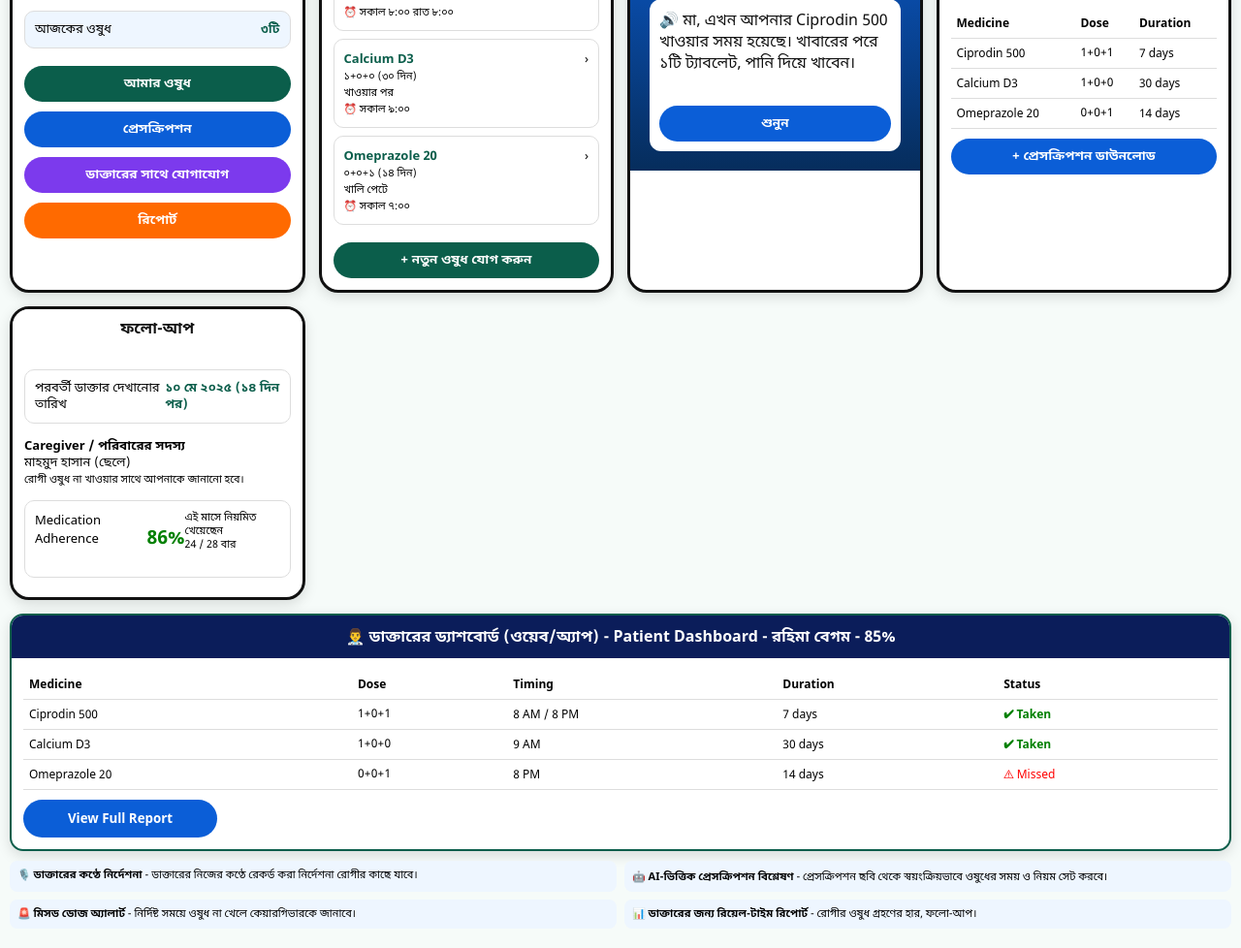
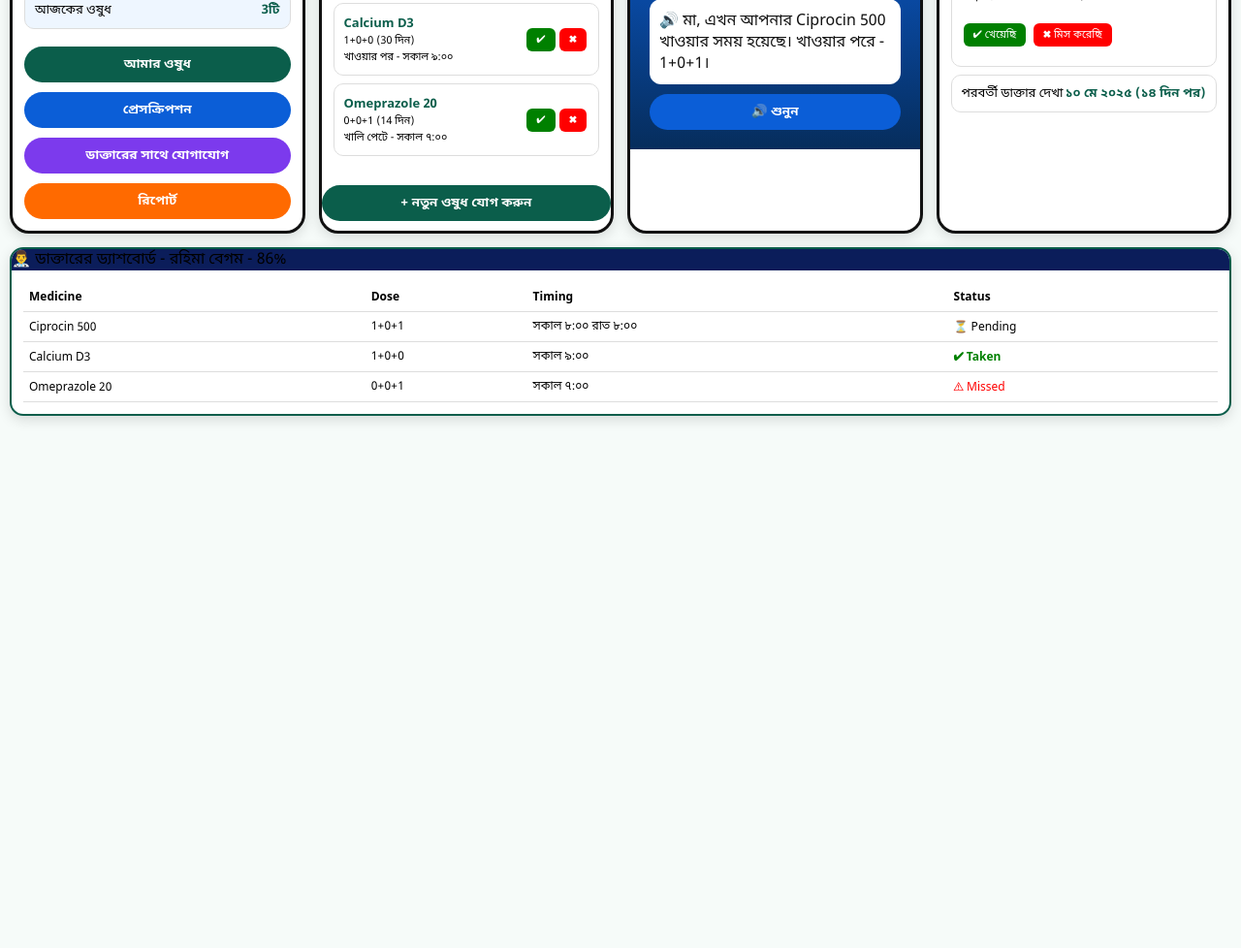
Before and after one commit to neurogripxx-collab/medivoice.bd, a plain HTML site: page index.html in a window 1280 px wide. Shown: the part 275-1253 px from the top of the page at 97% size. After the commit the page ends 800 px from the top, so only its background shows below. Drawn offline with Linux system fonts and the light colour scheme.

Commit message:
Update index.html

```diff
--- a/index.html
+++ b/index.html
@@ -1,30 +1,31 @@
 <!DOCTYPE html>
 <html lang="bn">
 <head>
-<meta charset="UTF-8"><meta name="viewport" content="width=device-width,initial-scale=1">
-<title>MediCare RxVoice - Final</title>
+<meta charset="UTF-8">
+<meta name="viewport" content="width=device-width,initial-scale=1">
+<title>MediCare RxVoice - Final PRO</title>
 <style>
 *{box-sizing:border-box;font-family:'Noto Sans Bengali',system-ui}
 body{margin:0;background:#f6fbf9;padding:10px}
 .top{display:flex;align-items:center;gap:10px;background:#fff;padding:12px;border-radius:12px;box-shadow:0 2px 8px #0001}
-.top h2{margin:0;color:#0b5e4b} .top b{color:#0b5ed7}
-.flow{display:flex;justify-content:space-between;background:#fff;padding:10px;border-radius:10px;margin:10px 0;font-size:12px;font-weight:700}
+.top h2{margin:0;color:#0b5e4b}
+.flow{display:flex;justify-content:space-between;background:#fff;padding:10px;border-radius:10px;margin:10px 0;font-size:12px;font-weight:700;flex-wrap:wrap}
 .grid{display:grid;grid-template-columns:repeat(auto-fit,minmax(260px,1fr));gap:14px}
 .phone{border:3px solid #111;border-radius:20px;overflow:hidden;background:#fff;box-shadow:0 4px 14px #0002}
-.phone .head{padding:10px;font-weight:700;text-align:center;color:#fff}
+.phone.head{padding:10px;font-weight:700;text-align:center;color:#fff}
 .screen{padding:12px;font-size:13px}
-.m{border:1px solid #ddd;border-radius:10px;padding:10px;margin:8px 0;display:flex;justify-content:space-between}
+.m{border:1px solid #ddd;border-radius:10px;padding:10px;margin:8px 0;display:flex;justify-content:space-between;align-items:center}
 .m b{color:#0b5e4b}
 .rem{background:linear-gradient(180deg,#0b5ed7,#062d5c);color:#fff;text-align:center;padding:20px}
 .rem h1{font-size:48px;margin:0}
 .voice{background:#fff;color:#111;border-radius:12px;padding:10px;margin-top:15px;text-align:left}
-.btn{width:100%;padding:10px;border:none;border-radius:20px;font-weight:700;color:#fff;margin-top:10px}
+.btn{width:100%;padding:10px;border:none;border-radius:20px;font-weight:700;color:#fff;margin-top:10px;cursor:pointer}
 .g{background:#0b5e4b}.b{background:#0b5ed7}.o{background:#ff6a00}
-.dash{grid-column:1/-1;border:2px solid #0b5e4b;border-radius:14px;overflow:hidden}
-table{width:100%;border-collapse:collapse;font-size:12px} th,td{border-bottom:1px solid #ddd;padding:6px;text-align:left}
+.dash{grid-column:1/-1;border:2px solid #0b5e4b;border-radius:14px;overflow:hidden;background:#fff}
+table{width:100%;border-collapse:collapse;font-size:12px}
+th,td{border-bottom:1px solid #ddd;padding:6px;text-align:left}
 .ok{color:green;font-weight:700}.miss{color:red}
-.feat{display:grid;grid-template-columns:1fr 1fr;gap:8px;margin:10px 0}
-.f{background:#eef6ff;padding:8px;border-radius:8px;font-size:11px}
+.smallBtn{padding:5px 10px;border:none;border-radius:6px;color:#fff;font-size:11px;margin:2px;cursor:pointer}
 </style>
 </head>
 <body>
@@ -35,78 +36,116 @@ table{width:100%;border-collapse:collapse;font-size:12px} th,td{border-bottom:1p
 </div>
 
 <div class="flow">
-<span>👨‍⚕️ ডাক্তার লিখবে</span><span>→</span><span>☁️ API & Cloud</span><span>→</span><span>👩‍🦳 রোগী শুনবে</span><span>→</span><span>👨‍👩‍👧 ফ্যামিলি জানবে</span>
+<span>👨‍⚕️ ডাক্তার লিখবে</span><span>→</span>
+<span>☁️ API & Cloud</span><span>→</span>
+<span>👩‍🦳 রোগী শুনবে</span><span>→</span>
+<span>👨‍👩‍👧 ফ্যামিলি জানবে</span>
 </div>
 
 <div class="grid">
 
-<!-- 1 -->
+<!-- 1 Home -->
 <div class="phone"><div class="head" style="background:#fff;color:#111">MediCare RxVoice - রহিমা বেগম</div>
 <div class="screen">
 <p>আসসালামু আলাইকুম<br><b>রহিমা বেগম</b><br><small>আপনার আজকের ওষুধের তালিকা</small></p>
-<div class="m" style="background:#eef6ff">আজকের ওষুধ<br><b>৩টি</b></div>
+<div class="m" style="background:#eef6ff">আজকের ওষুধ<br><b id="todayCount">৩টি</b></div>
 <button class="btn g">আমার ওষুধ</button>
 <button class="btn b">প্রেসক্রিপশন</button>
 <button class="btn" style="background:#7c3aed">ডাক্তারের সাথে যোগাযোগ</button>
 <button class="btn o">রিপোর্ট</button>
 </div></div>
 
-<!-- 2 -->
-<div class="phone"><div class="head" style="background:#0b5e4b">আমার ওষুধ - আজ, ২৭ এপ্রিল ২০২৭</div>
-<div class="screen">
-<div class="m"><div><b>Ciprodin 500</b><br><small>১+০+১ (৭ দিন)<br>খাওয়ার পরে</small><br><small>⏰ সকাল ৮:০০ রাত ৮:০০</small></div><span>›</span></div>
-<div class="m"><div><b>Calcium D3</b><br><small>১+০+০ (৩০ দিন)<br>খাওয়ার পর</small><br><small>⏰ সকাল ৯:০০</small></div><span>›</span></div>
-<div class="m"><div><b>Omeprazole 20</b><br><small>০+০+১ (১৪ দিন)<br>খালি পেটে</small><br><small>⏰ সকাল ৭:০০</small></div><span>›</span></div>
-<button class="btn g">+ নতুন ওষুধ যোগ করুন</button>
+<!-- 2 Medicine List - Ciprocin 500 সহ -->
+<div class="phone"><div class="head" style="background:#0b5e4b">আমার ওষুধ - আজ</div>
+<div class="screen" id="medList">
+<!-- JS দিয়ে লোড হবে -->
+</div>
+<button class="btn g" onclick="addNew()">+ নতুন ওষুধ যোগ করুন</button>
+</div>
+
+<!-- 3 Voice Reminder -->
+<div class="phone"><div class="rem">
+<small id="timeNow">8:00</small><h1 id="clock">8:00</h1>
+<div class="voice" id="voiceBox">🔊 মা, এখন আপনার Ciprocin 500 খাওয়ার সময় হয়েছে।</div>
+<button class="btn b" onclick="speakNow()">🔊 শুনুন</button>
 </div></div>
 
-<!-- 3 -->
-<div class="phone"><div class="rem">
-<small>8:00 রবি, ২৭ এপ্রিল</small><h1>8:00</h1>
-<div class="voice">🔊 মা, এখন আপনার Ciprodin 500 খাওয়ার সময় হয়েছে। খাবারের পরে ১টি ট্যাবলেট, পানি দিয়ে খাবেন।
-<br><br><button class="btn b" onclick="let u=new SpeechSynthesisUtterance('মা, এখন আপনার Ciprodin 500 খাওয়ার সময় হয়েছে। খাবারের পরে একটি ট্যাবলেট, পানি দিয়ে খাবেন।');u.lang='bn-BD';speechSynthesis.speak(u)">শুনুন</button>
+<!-- 4 Follow-up Dynamic 86% -->
+<div class="phone"><div class="head" style="background:#fff;color:#111">ফলো-আপ ও Adherence</div>
+<div class="screen">
+<div class="m" style="display:block">
+Medication Adherence<br>
+<h2 id="adherence" style="color:green;margin:5px 0">86%</h2>
+<small id="countText">24 / 28 বার নিয়মিত খেয়েছেন</small><br><br>
+<button class="smallBtn" style="background:green" onclick="markTaken()">✔ খেয়েছি</button>
+<button class="smallBtn" style="background:red" onclick="markMissed()">✖ মিস করেছি</button>
+<small id="familyMsg" style="display:block;margin-top:8px;color:#0b5ed7"></small>
 </div>
+<div class="m">পরবর্তী ডাক্তার দেখা<br><b>১০ মে ২০২৫ (১৪ দিন পর)</b></div>
 </div></div>
 
-<!-- 4 -->
-<div class="phone"><div class="head" style="background:#fff;color:#111">প্রেসক্রিপশন - ডা. মো. আরিফুল ইসলাম</div>
+<!-- 5 Doctor Dashboard -->
+<div class="dash phone">
+<div class="head" style="background:#0b1d5a">👨‍⚕️ ডাক্তারের ড্যাশবোর্ড - রহিমা বেগম - <span id="dashPercent">86%</span></div>
 <div class="screen">
-<p><small>Patient: রহিমা বেগম<br>Age/Sex: 65/F<br>Diagnosis: Hypertension, Diabetes</small></p>
-<table><tr><th>Medicine</th><th>Dose</th><th>Duration</th></tr>
-<tr><td>Ciprodin 500</td><td>1+0+1</td><td>7 days</td></tr>
-<tr><td>Calcium D3</td><td>1+0+0</td><td>30 days</td></tr>
-<tr><td>Omeprazole 20</td><td>0+0+1</td><td>14 days</td></tr></table>
-<button class="btn b">+ প্রেসক্রিপশন ডাউনলোড</button>
-</div></div>
-
-<!-- 5 -->
-<div class="phone"><div class="head" style="background:#fff;color:#111">ফলো-আপ</div>
-<div class="screen">
-<div class="m">পরবর্তী ডাক্তার দেখানোর তারিখ<br><b>১০ মে ২০২৫ (১৪ দিন পর)</b></div>
-<p><b>Caregiver / পরিবারের সদস্য</b><br>মাহমুদ হাসান (ছেলে)<br><small>রোগী ওষুধ না খাওয়ার সাথে আপনাকে জানানো হবে।</small></p>
-<div class="m">Medication Adherence<br><h2 style="color:green">86%</h2><small>এই মাসে নিয়মিত খেয়েছেন<br>24 / 28 বার</small></div>
-</div></div>
-
-<!-- 6 Doctor Dashboard -->
-<div class="dash phone">
-<div class="head" style="background:#0b1d5a">👨‍⚕️ ডাক্তারের ড্যাশবোর্ড (ওয়েব/অ্যাপ) - Patient Dashboard - রহিমা বেগম - 85%</div>
-<div class="screen">
-<table><tr><th>Medicine</th><th>Dose</th><th>Timing</th><th>Duration</th><th>Status</th></tr>
-<tr><td>Ciprodin 500</td><td>1+0+1</td><td>8 AM / 8 PM</td><td>7 days</td><td class="ok">✔ Taken</td></tr>
-<tr><td>Calcium D3</td><td>1+0+0</td><td>9 AM</td><td>30 days</td><td class="ok">✔ Taken</td></tr>
-<tr><td>Omeprazole 20</td><td>0+0+1</td><td>8 PM</td><td>14 days</td><td class="miss">⚠ Missed</td></tr></table>
-<button class="btn b" style="width:200px">View Full Report</button>
+<table id="dashTable">
+<tr><th>Medicine</th><th>Dose</th><th>Timing</th><th>Status</th></tr>
+</table>
 </div>
 </div>
 
 </div>
 
-<div class="feat">
-<div class="f">🎙️ <b>ডাক্তারের কণ্ঠে নির্দেশনা</b> - ডাক্তারের নিজের কণ্ঠে রেকর্ড করা নির্দেশনা রোগীর কাছে যাবে।</div>
-<div class="f">🤖 <b>AI-ভিত্তিক প্রেসক্রিপশন বিশ্লেষণ</b> - প্রেসক্রিপশন ছবি থেকে স্বয়ংক্রিয়ভাবে ওষুধের সময় ও নিয়ম সেট করবে।</div>
-<div class="f">🚨 <b>মিসড ডোজ অ্যালার্ট</b> - নির্দিষ্ট সময়ে ওষুধ না খেলে কেয়ারগিভারকে জানাবে।</div>
-<div class="f">📊 <b>ডাক্তারের জন্য রিয়েল-টাইম রিপোর্ট</b> - রোগীর ওষুধ গ্রহণের হার, ফলো-আপ।</div>
-</div>
+<script>
+// ===== ডাটা =====
+let meds = JSON.parse(localStorage.getItem('meds')) || [
+ {name:'Ciprocin 500', dose:'1+0+1', duration:'7 দিন', time:'সকাল ৮:০০ রাত ৮:০০', note:'খাওয়ার পরে', status:'pending'},
+ {name:'Calcium D3', dose:'1+0+0', duration:'30 দিন', time:'সকাল ৯:০০', note:'খাওয়ার পর', status:'taken'},
+ {name:'Omeprazole 20', dose:'0+0+1', duration:'14 দিন', time:'সকাল ৭:০০', note:'খালি পেটে', status:'missed'}
+];
+let taken = parseInt(localStorage.getItem('taken') || '24');
+let total = 28;
 
+function save(){ localStorage.setItem('meds', JSON.stringify(meds)); localStorage.setItem('taken', taken); render(); }
+
+function render(){
+ let list = document.getElementById('medList'); list.innerHTML='';
+ let table = document.getElementById('dashTable'); table.innerHTML='<tr><th>Medicine</th><th>Dose</th><th>Timing</th><th>Status</th></tr>';
+ meds.forEach((m,i)=>{
+   list.innerHTML += `<div class="m"><div><b>${m.name}</b><br><small>${m.dose} (${m.duration})<br>${m.note} - ${m.time}</small></div><div><button class="smallBtn" style="background:green" onclick="setStatus(${i},'taken')">✔</button><button class="smallBtn" style="background:red" onclick="setStatus(${i},'missed')">✖</button></div></div>`;
+   let st = m.status=='taken'? '<span class="ok">✔ Taken</span>' : m.status=='missed'? '<span class="miss">⚠ Missed</span>' : '⏳ Pending';
+   table.innerHTML += `<tr><td>${m.name}</td><td>${m.dose}</td><td>${m.time}</td><td>${st}</td></tr>`;
+ });
+ let percent = Math.round((taken/total)*100);
+ if(percent>100) percent=100; if(percent<0) percent=0;
+ document.getElementById('adherence').innerText = percent+'%';
+ document.getElementById('dashPercent').innerText = percent+'%';
+ document.getElementById('countText').innerText = taken+' / '+total+' বার নিয়মিত খেয়েছেন';
+ document.getElementById('todayCount').innerText = meds.length+'টি';
+
+ // Voice Box Update - প্রথম pending ওষুধ
+ let next = meds.find(x=>x.status=='pending') || meds[0];
+ document.getElementById('voiceBox').innerText = `🔊 মা, এখন আপনার ${next.name} খাওয়ার সময় হয়েছে। ${next.note} - ${next.dose}।`;
+}
+function setStatus(i,s){
+ meds[i].status=s;
+ if(s=='taken') taken++; if(s=='missed' && taken>0) taken--;
+ if(s=='missed') document.getElementById('familyMsg').innerText = '🚨 ফ্যামিলিকে জানানো হয়েছে: '+meds[i].name+' মিস করেছেন';
+ else document.getElementById('familyMsg').innerText = '';
+ save();
+}
+function markTaken(){ taken++; if(taken>total) total=taken; save(); }
+function markMissed(){ if(taken>0) taken--; save(); document.getElementById('familyMsg').innerText='🚨 ফ্যামিলিকে জানানো হয়েছে: ডোজ মিস'; }
+function addNew(){
+ let n=prompt('ওষুধের নাম লিখুন:','Ciprocin 500');
+ if(n){ meds.push({name:n,dose:'1+0+1',duration:'7 দিন',time:'রাত ৮:০০',note:'খাওয়ার পরে',status:'pending'}); save(); }
+}
+function speakNow(){
+ let txt=document.getElementById('voiceBox').innerText;
+ let u=new SpeechSynthesisUtterance(txt); u.lang='bn-BD'; u.rate=0.85; speechSynthesis.speak(u);
+}
+render();
+setInterval(()=>{ let d=new Date(); document.getElementById('clock').innerText=d.getHours()+':'+String(d.getMinutes()).padStart(2,'0'); },1000);
+</script>
 </body>
 </html>
```
